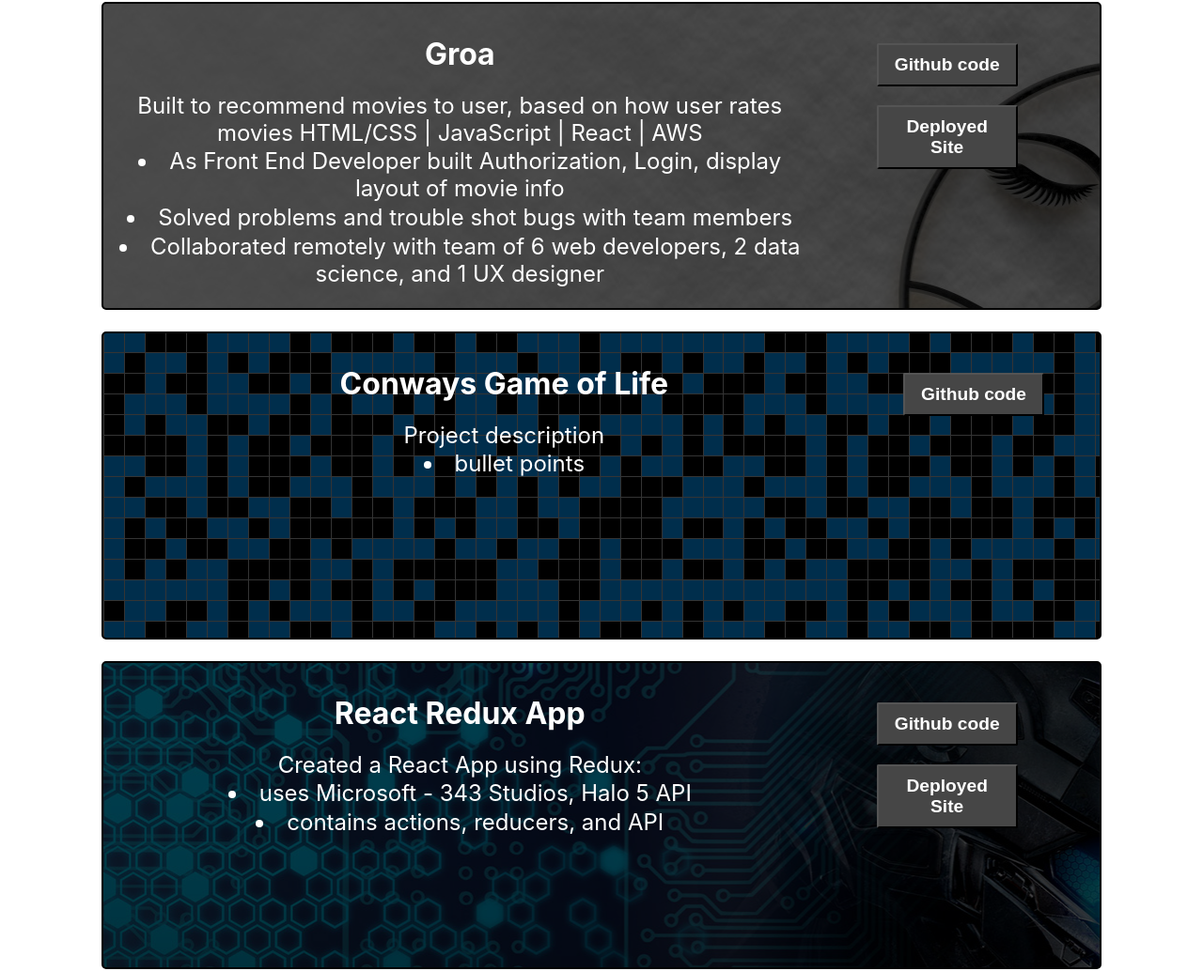
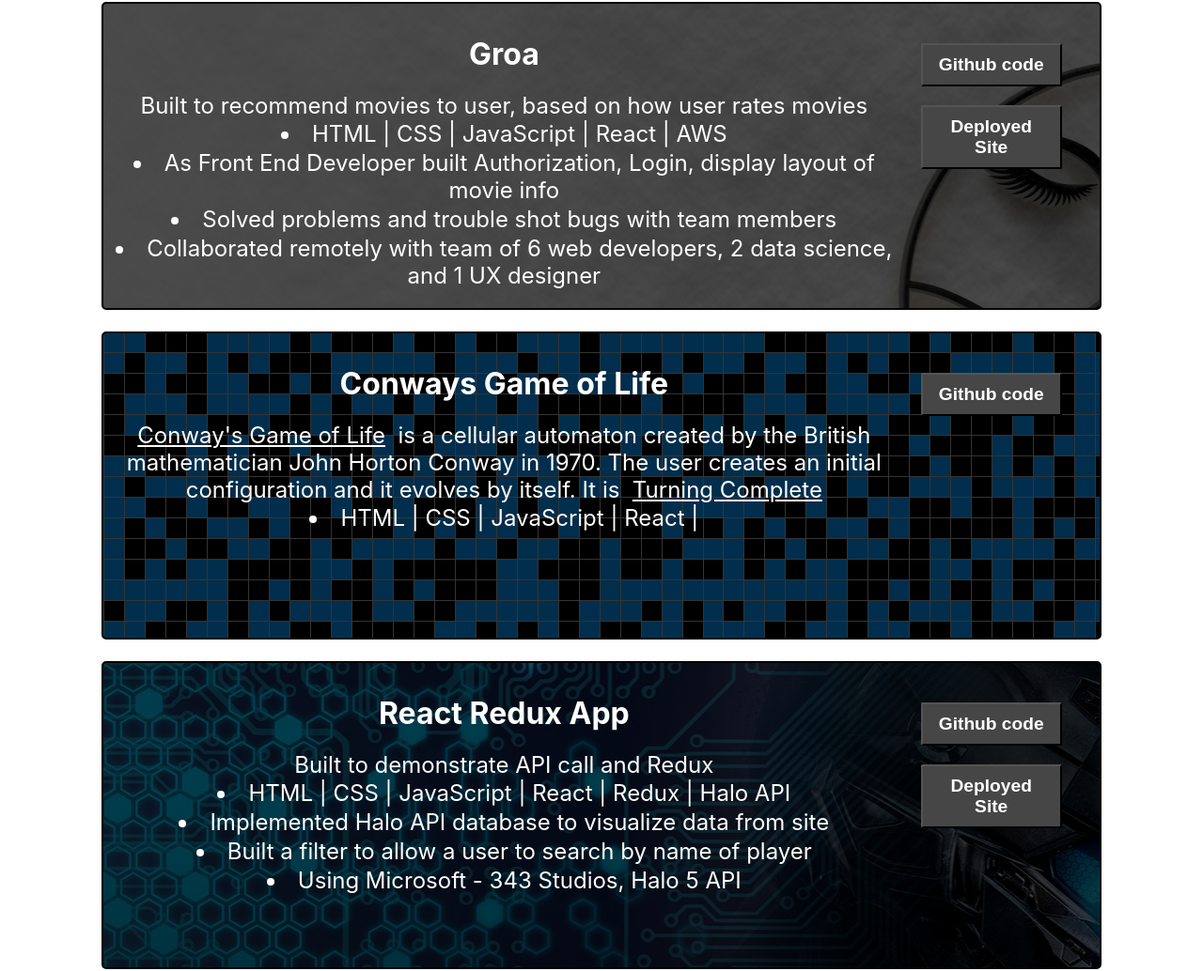
Before and after one commit to BenSolt/MyPortfolio, a React (Create React App) app in the folder portfolio/: page / in a window 1280 px wide. Shown: the part 1039-2073 px from the top of the page at 94% size. Built offline with nearby package versions, Linux system fonts and the light colour scheme.

Commit message:
tweaked website

```diff
--- a/portfolio/src/components/home/Projects.js
+++ b/portfolio/src/components/home/Projects.js
@@ -44,7 +44,6 @@ export default function Projects() {
             <div className='title'>
             <h1>CODE PROJECTS</h1>
             <h2 className='h2text'>Using HTML, CSS, Javascript, Python.</h2>
-            <button class="btnGit" onClick={openGitHub}>My GitHub</button>
             </div>
 
             <div className='projectcontainer'>
@@ -53,10 +52,10 @@ export default function Projects() {
             <div className='projectGroa'>
 
                 <div className='projectText'>
-                    <h1 className='textcolor'>Groa</h1>
+                    <h1 className='textcolorTitle'>Groa</h1>
                         <h2 className='textcolor'>Built to recommend movies to user, based on how user rates movies
-                        HTML/CSS | JavaScript | React | AWS
 
+                            <li>HTML | CSS | JavaScript | React | AWS</li>
                             <li>As Front End Developer built Authorization, Login, display layout of movie info</li>
                             <li> Solved problems and trouble shot bugs with team members</li>
                             <li>Collaborated remotely with team of 6 web developers, 2 data science, and 1 UX designer</li>
@@ -75,10 +74,12 @@ export default function Projects() {
                 <div className='projectConway'>
 
                     <div className='projectText'>
-                        <h1 className='textcolor'>Conways Game of Life</h1>
-                            <h2 className='textcolor'>Project description
+                        <h1 className='textcolorTitle'>Conways Game of Life</h1>
+                            <h2 className='textcolor'><a className="Conwaylink" href="https://en.wikipedia.org/wiki/Conway%27s_Game_of_Life">Conway's Game of Life</a>
+                            &nbsp; is a cellular automaton created by the British mathematician John Horton Conway in 1970.
+                                The user creates an initial configuration and it evolves by itself. It is &nbsp;<a className="Conwaylink" href ="https://en.wikipedia.org/wiki/Turing_completeness">Turning Complete</a>
+                                <li>HTML | CSS | JavaScript | React |</li>
 
-                                <li>bullet points</li>
                             </h2>
                     </div>
 
@@ -93,11 +94,13 @@ export default function Projects() {
                 <div className='projectHalo'>
 
                     <div className='projectText'>
-                        <h1 className='textcolor'>React Redux App</h1>
-                            <h2 className='textcolor'>Created a React App using Redux:
-
-                                <li>uses Microsoft - 343 Studios, Halo 5 API</li>
-                                <li>contains actions, reducers, and API</li>
+                        <h1 className='textcolorTitle'>React Redux App</h1>
+                            <h2 className='textcolor'>
+                            Built to demonstrate API call and Redux
+                                <li>HTML | CSS | JavaScript | React | Redux | Halo API</li>
+                                <li>Implemented Halo API database to visualize data from site</li>
+                                <li>Built a filter to allow a user to search by name of player</li>
+                                <li>Using Microsoft - 343 Studios, Halo 5 API</li>
                             </h2>
                     </div>
 
--- a/portfolio/src/components/home/UnrealEngine.js
+++ b/portfolio/src/components/home/UnrealEngine.js
@@ -13,9 +13,9 @@ export default function Unreal() {
             <div className='projectUnreal'>
 
                 <div className='projectText'>
-                    <h2 className='textcolor'>4 player couch co-op</h2>
-                        <h2 className='textcolor'>A 2d Couch Co-Op game where up to 4 playeres
-                        can battle it out, until only one remains. Using Blueprints
+                    <h2 className='textcolorTitle'>4 player couch co-op</h2>
+                        <h2 className='textcolor'>A 2d couch co-op game where up to 4 playeres
+                        can battle it out, until only one remains. Uses Blueprints
 
                             <li>Basic ammo - able to pickup after shooting </li>
                             <li>Power weapons - rocket launcher</li>
@@ -39,9 +39,9 @@ export default function Unreal() {
             <div className='projectUnreal'>
 
                 <div className='projectText'>
-                    <h2 className='textcolor'>Side Scroller</h2>
-                        <h2 className='textcolor'> Metroidvania type game. You
-                        learn new abilities which allow you to progress through the game. Using Blueprints
+                    <h2 className='textcolorTitle'>Side Scroller</h2>
+                        <h2 className='textcolor'>
+                        Learn new abilities which allow you to progress through the game, like Double Jump. Uses Blueprints
 
                             <li>Inventory and pickup items, which increase player stats</li>
                             <li>Double Jump</li>
@@ -66,9 +66,9 @@ export default function Unreal() {
             <div className='projectUnreal'>
 
                 <div className='projectText'>
-                    <h2 className='textcolor'>Invaders</h2>
+                    <h2 className='textcolorTitle'>Invaders</h2>
                         <h2 className='textcolor'>Take on the classic game
-                        of Space Invaders. Using Blueprints
+                        of Space Invaders. Uses Blueprints
 
                             <li>1 to 2 players</li>
                             <li>Specials - shields, weapons</li>
--- a/portfolio/src/components/navbar/Navbar.js
+++ b/portfolio/src/components/navbar/Navbar.js
@@ -39,7 +39,7 @@ export default function Navbar() {
 
             <nav>
                 {/* <NavLink className='navlink' to='/'>HOME</NavLink> */}
-                <button onClick={scrollProjects} className='navlink'>PROJECTS</button>
+                <button onClick={scrollProjects} className='navlink'>DEV PROJECTS</button>
                 <button onClick={scrollUnrealProjects} className='navlink'>UNREAL ENGINE PROJECTS</button>
                 <button onClick={scrollArt} className='navlink'>ARTWORK</button>
                 {/* <NavLink className='navlink' to='/artwork'>ARTWORK</NavLink>  */}
--- a/portfolio/src/css/projects.css
+++ b/portfolio/src/css/projects.css
@@ -6,8 +6,15 @@
 
 }
 
+.Conwaylink{
+color: white;
+
+/* text-decoration: none; */
+}
+
 .btn2Holder{
     margin-top: 20px;
+    width: 20%;
 }
 
 .btn2{
@@ -102,9 +109,15 @@
     width: 80%;
 }
 
+.textcolorTitle{
+   color: white;
+
+}
+
 .textcolor{
-   color: white;
-}
+    color: white;
+
+ }
 
 .youtubevideo{
     padding-top: 15px;
```
Also changed, not shown: 1 other file (tests, documents, lock files or other folders).
